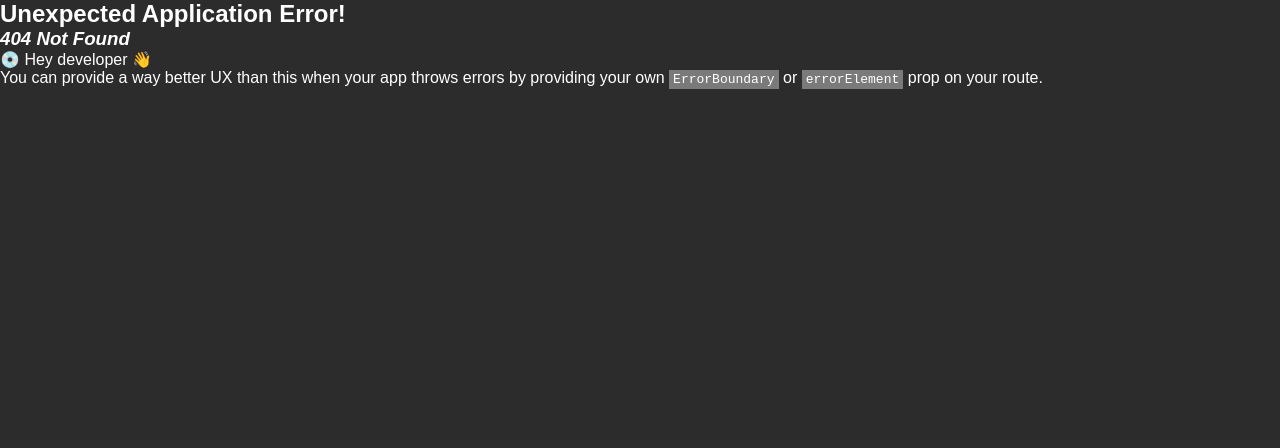
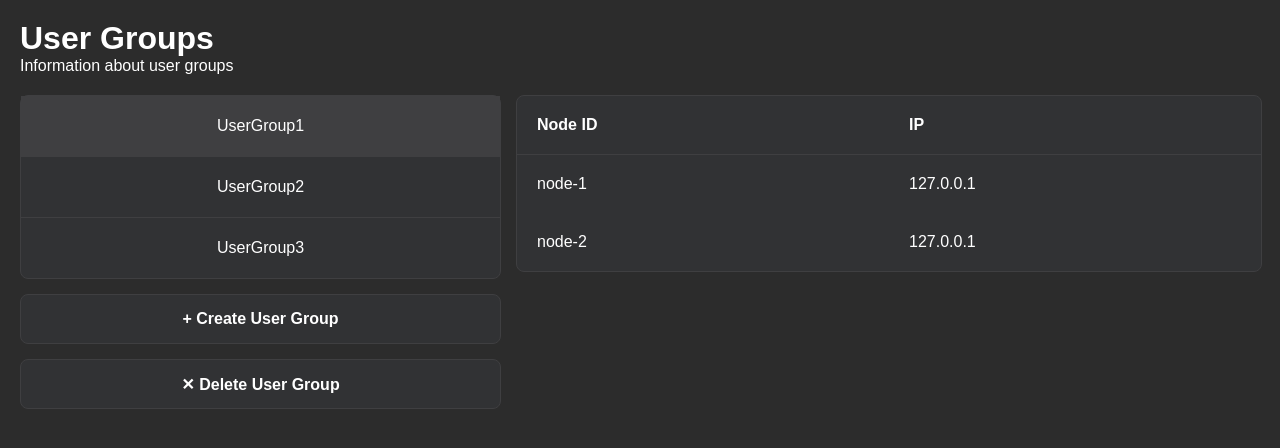
Before and after one commit to zha13a/wandern-frontend, a React app: page /groups in a window 1280 px wide. Before the commit this address had no page. Shown: the top 448 px of the page. Built offline with nearby package versions, Linux system fonts and the light colour scheme; a web font is replaced by a local one.

Commit message:
feat: added user groups page

```diff
--- a/src/App.css
+++ b/src/App.css
@@ -24,6 +24,14 @@
   transition: all 0.2s ease-in-out;
 }
 
+input[type=text] {
+  -webkit-appearance: none;
+  -moz-appearance: none;
+  appearance: none;
+  border: none;
+  outline: none;
+}
+
 /* https://stackoverflow.com/a/45890842 */
 button, input[type="submit"], input[type="reset"] {
 	background: none;
--- a/src/App.js
+++ b/src/App.js
@@ -5,6 +5,7 @@ import Home from "./Pages/Home/Home.js";
 import Nodes from "./Pages/Nodes/Nodes.js";
 import NodeInformation from "./Pages/NodeInformation/NodeInformation.js";
 import Services from "./Pages/Services/Services.js";
+import UserGroups from "./Pages/UserGroups/UserGroups.js";
 
 import "./App.css";
 
@@ -24,6 +25,10 @@ const router = createBrowserRouter([
   {
     path: "/services",
     element: <Services />
+  },
+  {
+    path: "/groups",
+    element: <UserGroups />
   }
 ]);
 
--- a/src/Components/Modal/Modal.css
+++ b/src/Components/Modal/Modal.css
@@ -23,6 +23,10 @@
   border: var(--default-border);
   border-radius: var(--default-border-radius);
   background-color: var(--table-color);
+  padding: var(--default-padding);
+  max-height: 100vh;
+  overflow-y: scroll;
+  overflow-x: hidden;
 }
 
 .modal__close-btn {
@@ -68,3 +72,11 @@
 .modal_visible {
   display: block;
 }
+
+.modal__input {
+  margin: 10px;
+  border-radius: var(--default-border-radius);
+  padding: 5px;
+  outline: none;
+  font: inherit;
+}
--- a/src/Components/Table/Table.js
+++ b/src/Components/Table/Table.js
@@ -2,9 +2,9 @@ import React from "react";
 
 import "./Table.css";
 
-const Table = ({ colsCount, children, headers }) => {
+const Table = ({ colsCount, children, headers, additionalClasses}) => {
   return (
-    <div className="table default-grid" style={{ gridTemplateColumns: `repeat(${colsCount}, 1fr)` }}>
+    <div className={`table default-grid ${additionalClasses}`} style={{ gridTemplateColumns: `repeat(${colsCount}, 1fr)` }}>
       {headers.map((header, index) => (
           <div className="table__header" key={index}>{header}</div>
         ))}
--- a/src/Pages/NodeInformation/NodeInformation.js
+++ b/src/Pages/NodeInformation/NodeInformation.js
@@ -170,7 +170,7 @@ const NodeInformation = () => {
         </Table>
         <Modal isOpen={isOpen} toggleFunction={toggleModal}>
           <div className="modal__header">Are you sure you want to turn off this service?</div>
-          <div className="modal__service-name">ApiGWApplication</div>
+          <div className="modal__service-name">{selectedServiceID}</div>
           <button className="modal__accept-btn" onClick={() => {turnOffService(selectedServiceID); toggleModal()}}>YES, TURN OFF</button>
         </Modal>
     </div>
--- a/src/Pages/Services/Services.js
+++ b/src/Pages/Services/Services.js
@@ -127,7 +127,7 @@ const Services = () => {
       </div>
       <Modal isOpen={isOpen} toggleFunction={toggleModal}>
         <div className="modal__header">Are you sure you want to turn off this service?</div>
-        <div className="modal__service-name">ApiGWApplication</div>
+        <div className="modal__service-name">{selectedServiceID}</div>
         <button className="modal__accept-btn" onClick={() => {turnOffService(selectedServiceID); toggleModal()}}>YES, TURN OFF</button>
       </Modal>
     </>
--- /dev/null
+++ b/src/Pages/UserGroups/UserGroups.css
@@ -0,0 +1,120 @@
+.page-title {
+  padding: var(--default-padding);
+}
+
+.container {
+  /* display: flex;
+  align-items: start;
+  justify-content: start; */
+  display: grid;
+  grid-template-columns: repeat(5, 1fr);
+  grid-template-rows: repeat(5, 1fr);
+  grid-column-gap: 0px;
+  grid-row-gap: 0px;
+  padding: 0 var(--default-padding);
+}
+
+.user-groups {
+  grid-area: 1 / 1 / 2 / 3;
+  display: flex;
+  flex-direction: column;
+  align-items: center;
+  background-color: var(--table-color);
+  border-radius: var(--default-border-radius);
+  border: var(--default-border);
+  min-width: 350px;
+  margin-right: 15px;
+  height: fit-content;
+}
+
+.user-groups__group {
+  width: 100%;
+  min-height: 60px;
+  display: flex;
+  justify-content: center;
+  align-items: center;
+  cursor: pointer;
+}
+
+.user-groups__group:not(:last-of-type) {
+  border-bottom: var(--default-border);
+}
+
+.user-groups__group:hover {
+  background-color: var(--border-color);
+}
+
+.user-groups__group_selected {
+  cursor: unset;
+  background-color: var(--border-color);
+}
+
+.table__user-groups {
+  grid-area: 1 / 3 / 3 / 6;
+  height: fit-content;
+  margin: 0;
+  min-width: 500px;
+  width: 100%;
+}
+
+.user-groups__actions {
+  grid-area: 2 / 1 / 3 / 3;
+
+  display: flex;
+  flex-direction: column;
+}
+
+.user-groups__action {
+  background-color: var(--table-color);
+  border-radius: var(--default-border-radius);
+  border: var(--default-border);
+
+  min-height: 50px;
+  margin: 15px 15px 0 0;
+  font-weight: 800;
+}
+
+.user-groups__action:hover {
+  cursor: pointer;
+  background-color: var(--border-color);
+}
+
+.create-group-modal__nodes {
+  grid-area: 2 / 1 / 3 / 2;
+  border-radius: var(--default-border-radius);
+  border: var(--default-border);
+  margin: 10px;
+  height: fit-content;
+}
+
+.create-group-modal__nodes:empty {
+  border: none;
+}
+
+.create-group-modal__selected-nodes {
+  grid-area: 2 / 2 / 3 / 3;
+  border-radius: var(--default-border-radius);
+  border: var(--default-border);
+  margin: 10px;
+  height: fit-content;
+}
+
+.create-group-modal__selected-nodes:empty {
+  border: none;
+}
+
+.create-group-modal__nodes-selector {
+  display: grid;
+  grid-template-columns: repeat(2, 1fr);
+  grid-template-rows: auto 1fr;
+  grid-column-gap: 0px;
+  grid-row-gap: 0px;
+  width: 100%;
+  margin: 15px;
+}
+
+.create-group-form {
+  display: flex;
+  flex-direction: column;
+  width: 100%;
+}
--- /dev/null
+++ b/src/Pages/UserGroups/UserGroups.js
@@ -0,0 +1,205 @@
+import React from "react";
+
+import Table from "../../Components/Table/Table";
+
+import "./UserGroups.css";
+import Modal from "../../Components/Modal/Modal";
+
+const userGroupsData = [
+  {
+    name: "UserGroup1",
+    id: "UserGroup1",
+    nodes: [
+      {
+        NodeId: "node-1",
+        ip: "127.0.0.1",
+      },
+      {
+        NodeId: "node-2",
+        ip: "127.0.0.1",
+      },
+    ]
+  },
+  {
+    name: "UserGroup2",
+    id: "UserGroup2",
+    nodes: [
+      {
+        NodeId: "adfasdfssSSSS",
+        ip: "127.2.2.1",
+      },
+      {
+        NodeId: "node-4",
+        ip: "127.0.0.1",
+      },
+      {
+        NodeId: "123123",
+        ip: "127.0.0.1",
+      },
+    ]
+  },
+  {
+    name: "UserGroup3",
+    id: "UserGroup3",
+    nodes: [
+      {
+        NodeId: "node-5",
+        ip: "127.0.0.1",
+      },
+      {
+        NodeId: "node-6",
+        ip: "127.0.0.1",
+      },
+    ]
+  }
+];
+
+const allNodesData = [
+  {
+    NodeId: "node-1",
+    ip: "127.0.0.1",
+  },
+  {
+    NodeId: "node-2",
+    ip: "127.0.0.1",
+  },
+  {
+    NodeId: "node-3",
+    ip: "127.0.0.1",
+  },
+  {
+    NodeId: "node-4",
+    ip: "127.0.0.1",
+  },
+  {
+    NodeId: "node-5",
+    ip: "127.0.0.1",
+  }
+];
+
+
+
+const UserGroups = () => {
+  const [selectedGroup, setSelectedGroup] = React.useState(userGroupsData[0]);
+  const [selectedNewGroupNodes, setSelectedNewGroupNodes] = React.useState([]);
+  const [isCreateGroupModalOpen, setIsCreateGroupModalOpen] = React.useState(false);
+  const [isDeleteGroupModalOpen, setIsDeleteGroupModalOpen] = React.useState(false);
+
+  const groupNameInputRef = React.useRef(null);
+  const groupNameInputErrorRef = React.useRef(null);
+
+  const toggleCreateGroupModal = () => {
+    setIsCreateGroupModalOpen(!isCreateGroupModalOpen);
+  };
+
+  const toggleDeleteGroupModal = () => {
+    setIsDeleteGroupModalOpen(!isDeleteGroupModalOpen);
+  }
+
+  const deleteGroup = () => {
+    // TODO: запрос на удаление
+    console.log(selectedGroup.id);
+    toggleDeleteGroupModal();
+  }
+
+  const selectGroup = (index) => {
+    setSelectedGroup(userGroupsData[index]);
+  }
+
+  const addNodesToGroup = (node) => {
+    if (!selectedNewGroupNodes.includes(node))
+      setSelectedNewGroupNodes([...selectedNewGroupNodes, node]);
+  }
+
+  const removeNodesFromGroup = (node) => {
+    if (selectedNewGroupNodes.includes(node))
+      setSelectedNewGroupNodes(selectedNewGroupNodes.filter((n) => n !== node));
+  }
+
+  const createGroup = (e) => {
+    e.preventDefault();
+    // TODO: запрос на создание
+    alert(selectedNewGroupNodes, groupNameInputRef.current.value);
+    console.log(selectedNewGroupNodes, groupNameInputRef.current.value);
+    toggleCreateGroupModal();
+  }
+
+  return (
+    <>
+      <div>
+        <div className="page-title">
+          <h1>User Groups</h1>
+          <span>Information about user groups</span>
+        </div>
+        <div className="container">
+          <div className="user-groups">
+            {userGroupsData.map((group, index) => (
+              <div
+                className={`user-groups__group ${userGroupsData[index].id === selectedGroup.id ? "user-groups__group_selected" : ""}`}
+                onClick={() => selectGroup(index)}
+              >
+                {group.name}
+              </div>
+            ))}
+          </div>
+          <div className="user-groups__actions">
+            <button className="user-groups__action" onClick={toggleCreateGroupModal}>+ Create User Group</button>
+            <button className="user-groups__action" onClick={toggleDeleteGroupModal}>&#10005; Delete User Group</button>
+          </div>
+          <Table additionalClasses={"table__user-groups"} colsCount={2} headers={["Node ID", "IP"]}>
+            {selectedGroup.nodes.map((node) => (
+              <>
+                <div className="table__cell">{node.NodeId}</div>
+                <div className="table__cell">{node.ip}</div>
+              </>
+            ))}
+          </Table>
+        </div>
+      </div>
+      <Modal isOpen={isCreateGroupModalOpen} toggleFunction={toggleCreateGroupModal}>
+        <div className="modal__header">Create User Group</div>
+        <form className="create-group-form" onSubmit={(e) => createGroup(e)}>
+          <label className="modal__input-label">
+            <span>Input group name:</span>
+            <input ref={groupNameInputRef} type="text" className="modal__input" placeholder="Enter group name" required />
+            <span ref={groupNameInputErrorRef} className="modal__input-error"></span>
+          </label>
+          <div className="create-group-modal__nodes-selector">
+            <span>All nodes</span>
+            <div className="create-group-modal__nodes">
+              {allNodesData.map((node) => {
+                if (!selectedNewGroupNodes.includes(node))
+                  return (
+                    <div className="user-groups__group" onClick={() => addNodesToGroup(node)}>
+                      {node.NodeId}
+                    </div>
+                  );
+              })}
+            </div>
+            <span>New group nodes</span>
+            <div className="create-group-modal__selected-nodes">
+              {selectedNewGroupNodes.map((node) => (
+                <div className="user-groups__group" onClick={() => removeNodesFromGroup(node)}>
+                  {node.NodeId}
+                </div>
+              ))}
+            </div>
+          </div>
+          <button className="modal__accept-btn">
+            CREATE
+          </button>
+        </form>
+      </Modal>
+
+      <Modal isOpen={isDeleteGroupModalOpen} toggleFunction={toggleDeleteGroupModal}>
+        <div className="modal__header">Are you sure you want to delete group?</div>
+        <div className="modal__service-name">{selectedGroup.id}</div>
+        <button className="modal__accept-btn" onClick={() => deleteGroup()}>
+          YES, DELETE
+        </button>
+      </Modal>
+    </>
+  );
+};
+
+export default UserGroups;
```
Also changed, not shown: 3 other files (tests, documents, lock files or other folders).
